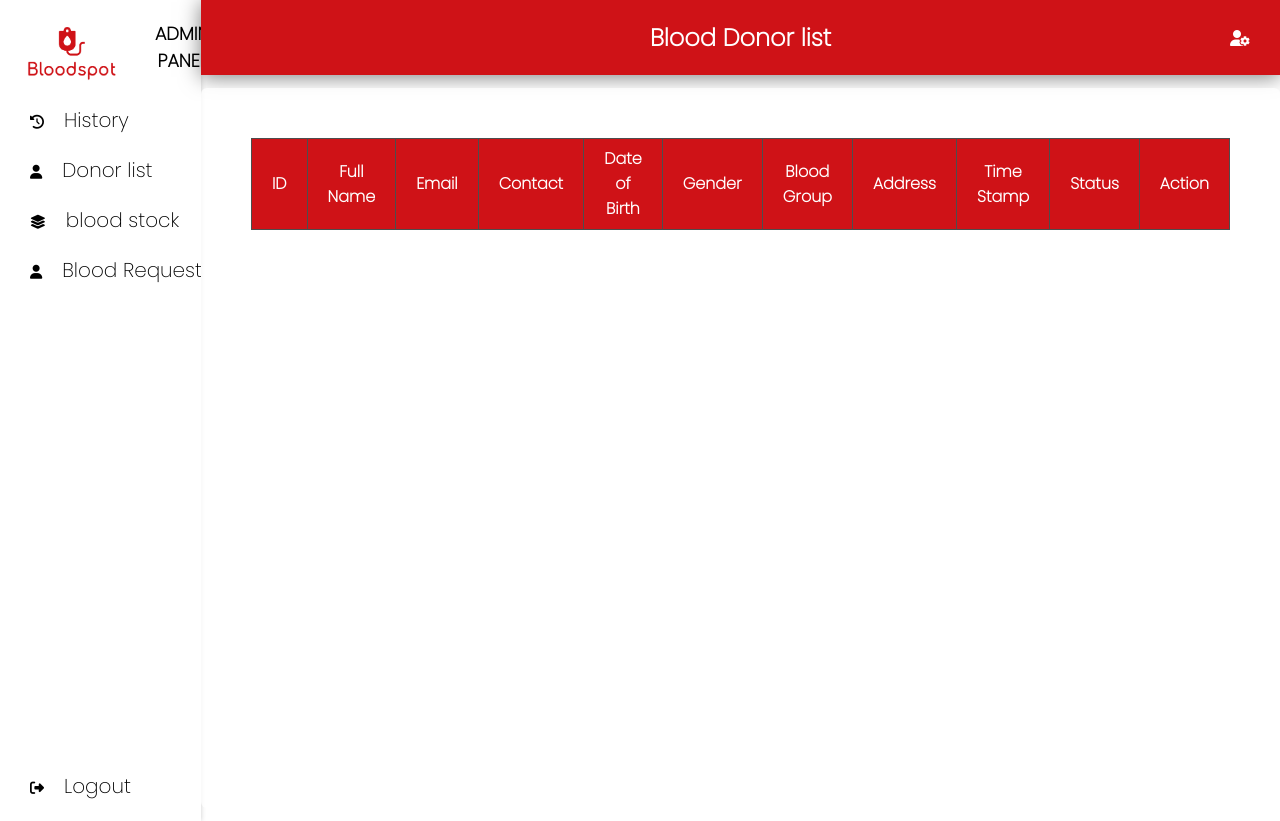
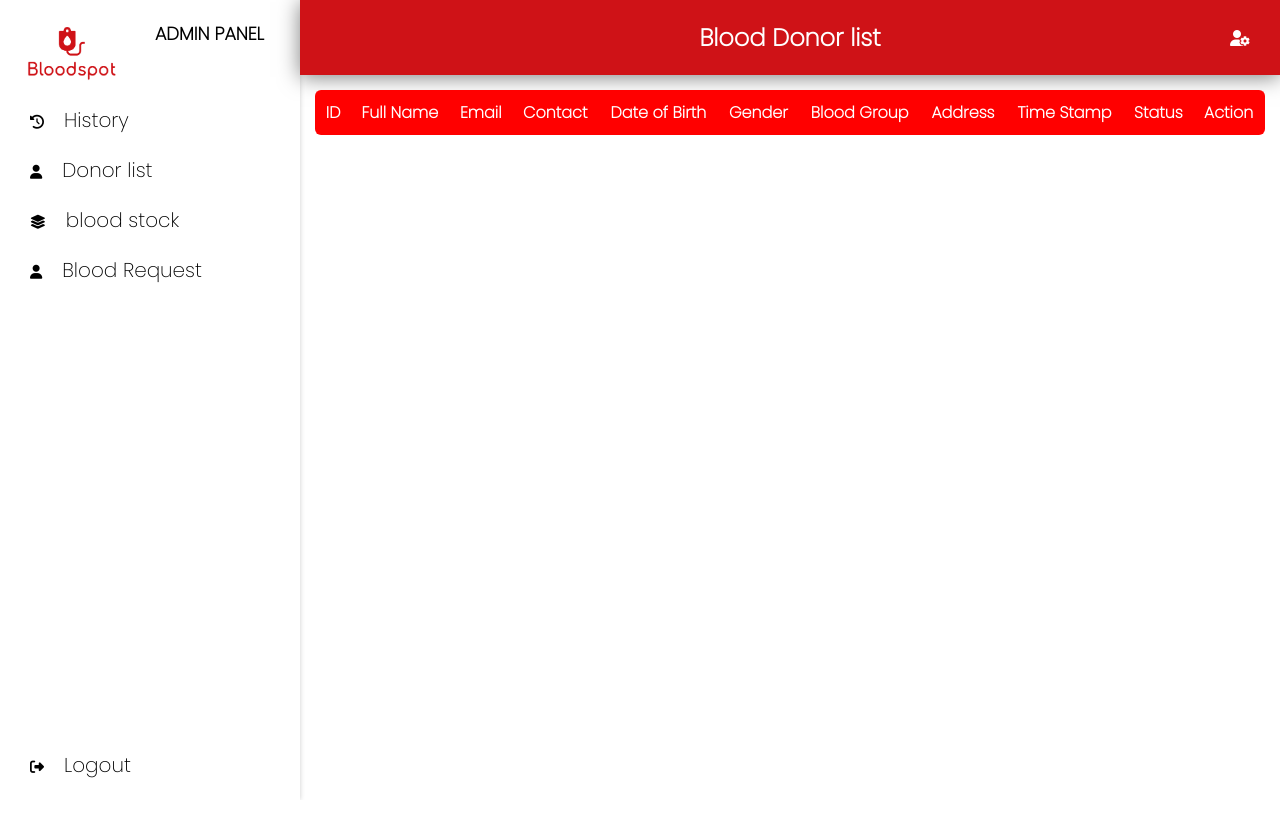
Before and after one commit to Dinanath99/Bloodspot, a PHP site: page /admin/donorlist.php in a window 1280 px wide. After the commit the page ends 799 px from the top, so only its background shows below. Run offline with PHP 8.4, Linux system fonts and the light colour scheme; the visitor is signed in with stand-in values (Sample User, id 1); data that the repository does not hold is empty.

Commit message:
adminsidebar css changed

```diff
--- a/css/adminsidebar.css
+++ b/css/adminsidebar.css
@@ -37,10 +37,9 @@ nav {
     position: relative;
     top: 0;
     bottom: 0;
-    min-height: 100vh;
     left: 0;
     background-color: var(--bg-color);
-    width: auto;
+    min-width: 300px;
     overflow: auto;
     box-shadow: 0px 0px 5px rgba(0, 0, 0, 0.2);
     min-height: 100vh;
@@ -83,7 +82,7 @@ a:hover {
     border-radius: 25px;
 }
 
-a:active {
+a:visited {
     transform: translateY(-5px);
     box-shadow: 0 10px 30px rgba(27, 27, 27, .5);
     border-radius: 25px;
@@ -121,6 +120,7 @@ nav.fas {
     position: relative;
     margin-left: 0;
     width: 100%;
+    min-width: 700px;
 
 
 }
@@ -169,36 +169,36 @@ nav.fas {
     border-radius: 1rem;
     overflow: auto; */
 
-
-    width: 100wh;
-    height: 90vh;
     background-color: #fffb;
-    margin: .8rem auto;
     border-radius: 6px;
     overflow: auto;
+    margin: 15px;
 }
 
+/*
 table,
 th,
 td {
-    border: 1.25px solid hsl(0, 0%, 30%);
+    border: 2.25px solid hsl(0, 0%, 93%);
     border-collapse: collapse;
-    padding: 5px;
+    padding: 6px 6px;
     text-align: center;
     border-collapse: collapse;
-    width: 100%;
-}
-
+    width: auto;
+    margin: 5px;
+} */
+/*
 th {
     background-color: var(--main-color);
     color: var(--bg-color);
-    padding: 7.5px 20px;
+
     font-size: 1rem;
     position: sticky;
     top: 0;
     left: 0;
-}
 
+} */
+/*
 tr {
     transition: all 300ms ease-out;
 }
@@ -213,7 +213,65 @@ table tr:hover {
 
 center {
     margin: 50px;
+} */
+
+/* new modified table */
+table,
+th,
+td {
+    padding: .5rem;
+    border-collapse: collapse;
+    border: 2px solid red;
+    text-align: center;
 }
+
+main.table {
+    width: auto;
+    height: auto;
+
+    backdrop-filter: blur(45px);
+    box-shadow: 0 .4rem .8rem #005;
+    border-radius: 1rem;
+    overflow: hidden;
+}
+
+.table_header {
+    width: 100%;
+    height: 5%;
+    background-color: var(--bg-color);
+    padding: .8rem 1rem;
+    text-align: center;
+}
+
+.table_body {
+    width: 95%;
+    max-height: 89%;
+    background-color: #fffb;
+    margin: .8rem auto;
+    border-radius: 6px;
+    overflow: auto;
+}
+
+table {
+    width: 100%;
+}
+
+thead th {
+    position: sticky;
+    top: 0;
+    left: 0;
+    background-color: red;
+    color: white;
+}
+
+tbody tr:nth-child(even) {
+    background-color: #0000000b;
+}
+
+tbody tr:hover {
+    background-color: #fff6;
+}
+
 
 .btn {
     padding: 6px 15px;
```
Also changed, not shown: login.php (+4 -3 lines).
